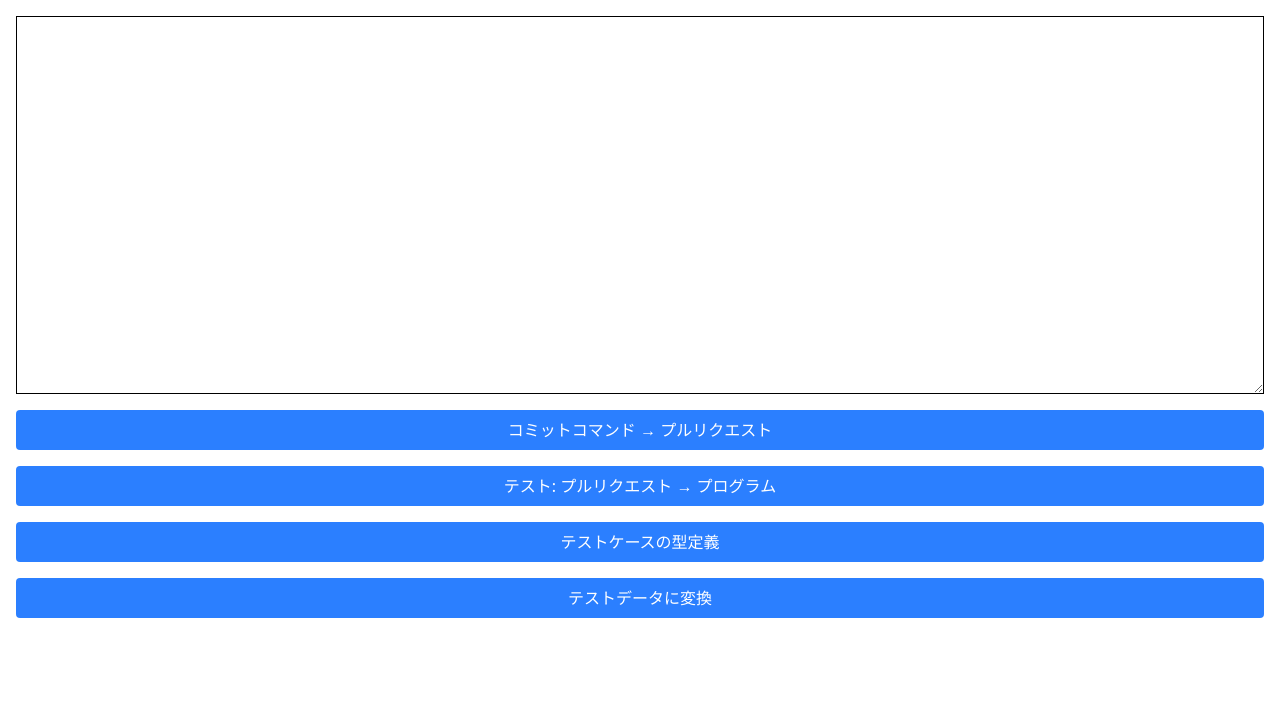
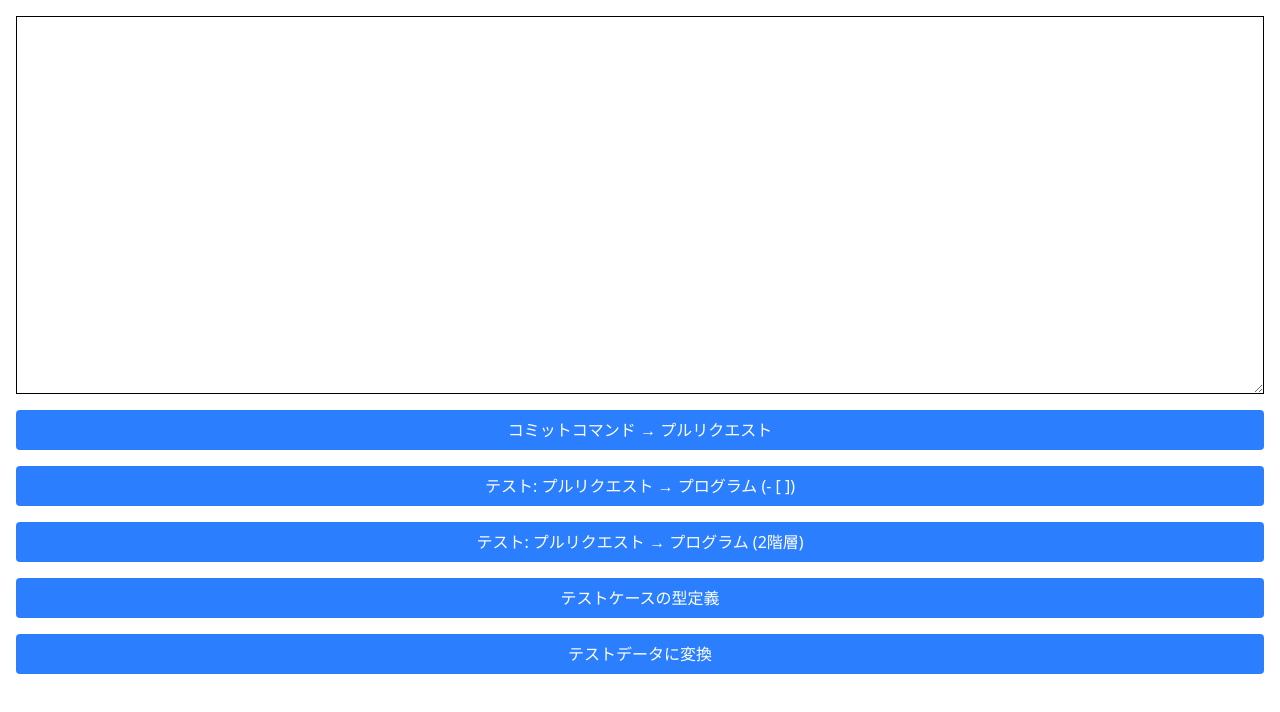
Before and after one commit to kubotama/prompt-maker, a React (Vite) app: page / in a window 1280 px wide. Shown: the top 712 px of the page. Built offline with nearby package versions, Linux system fonts and the light colour scheme.

Commit message:
Merge branch 'feat/プルリクエストからテストを生成するボタンの追加'

```diff
--- a/src/App.tsx
+++ b/src/App.tsx
@@ -19,7 +19,7 @@ function App() {
     return `#### ${matches[0]}\n${matches[1]}`
   }
 
-  const pullrequestToProgram = () => {
+  const pullrequestToProgram_todo = () => {
     const lines = text.split("\n")
     const result: string[] = []
 
@@ -40,6 +40,33 @@ function App() {
     result.push(`})`)
 
     return result.join("\n")
+  }
+
+  const pullrequestToProgram_layers = () => {
+    const lines = text.split("\n")
+    let result: string = ""
+    let level: number = 0
+
+    lines.forEach((line) => {
+      const level1 = line.match(/^###\s*(.*)/)
+      const level2 = line.match(/^-\s+(.*)/)
+      const level3 = line.match(/^\s+-\s+(.*)/)
+
+      if (level1) {
+        result = result + `describe('${level1[1]}', () =>{\n`
+        level = 1
+      } else if (level2) {
+        result = result + `describe('${level2[1]}', () => {\n`
+        level = 2
+      } else if (level3) {
+        result = result + `it('${level3[1]}', async () => {})\n`
+      } else if (level > 1) {
+        result = result + " })\n".repeat(level - 1)
+        level = 0
+      }
+    })
+
+    return result
   }
 
   const generateTestCase = () => {
@@ -87,12 +114,21 @@ function App() {
       </button>
       <button
         onClick={() => {
-          const newText = pullrequestToProgram()
+          const newText = pullrequestToProgram_todo()
           setTextFocus(newText)
         }}
         className="px-4 py-2 bg-blue-500 text-white rounded hover:bg-blue-600"
       >
-        テスト: プルリクエスト → プログラム
+        テスト: プルリクエスト → プログラム (- [ ])
+      </button>
+      <button
+        onClick={() => {
+          const newText = pullrequestToProgram_layers()
+          setTextFocus(newText)
+        }}
+        className="px-4 py-2 bg-blue-500 text-white rounded hover:bg-blue-600"
+      >
+        テスト: プルリクエスト → プログラム (2階層)
       </button>
       <button
         onClick={() => {
```
